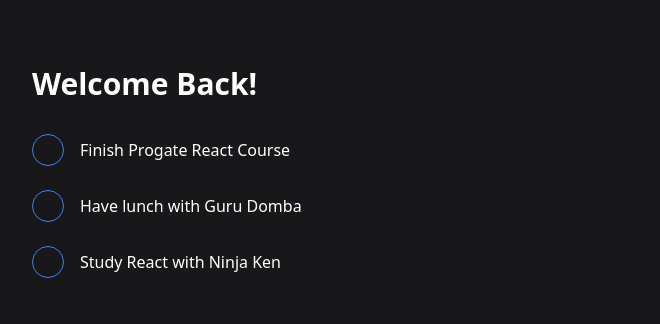
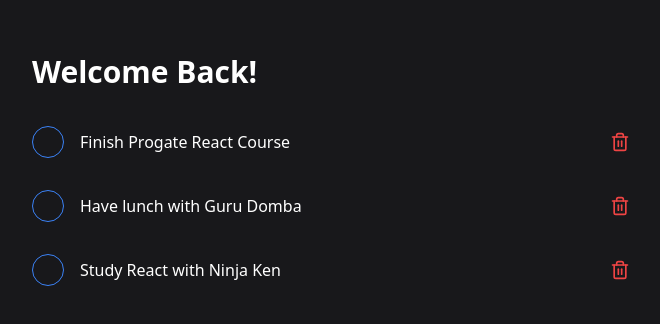
Before and after one commit to anggriawan-r/react-todo-app, a React (Vite) app: page / in a window 1280 px wide. Shown: the part 244-568 px from the top of the page, without its empty margins (304-964 px from the left). Built offline with nearby package versions, Linux system fonts and the light colour scheme.

Commit message:
Tambah fitur hapus todo

```diff
--- a/src/App.jsx
+++ b/src/App.jsx
@@ -31,11 +31,22 @@ export default function App() {
     setTodos(updateTodos);
   };
 
+  const deleteTodo = (todoId) => {
+    const updateTodos = todos.filter((todo) => {
+      return todo.id !== todoId;
+    });
+    setTodos(updateTodos);
+  };
+
   return (
     <main className="bg-zinc-900 relative flex flex-col min-h-screen text-white justify-center">
       <MaxWIdthWrapper>
         <h1 className="text-3xl font-bold py-8">Welcome Back!</h1>
-        <Todos todos={todos} toggleCompleted={toggleCompleted} />
+        <Todos
+          todos={todos}
+          toggleCompleted={toggleCompleted}
+          deleteTodo={deleteTodo}
+        />
       </MaxWIdthWrapper>
     </main>
   );
--- /dev/null
+++ b/src/components/Checkbox.jsx
@@ -0,0 +1,19 @@
+import { Check } from 'lucide-react';
+
+export default function Checkbox({ toggleCompleted, todoId }) {
+  return (
+    <div className="relative flex items-center">
+      <input
+        type="checkbox"
+        className="peer size-8 cursor-pointer appearance-none rounded-full border border-blue-500 checked:border-blue-500 checked:bg-blue-500 checked:text-white"
+        onChange={() => toggleCompleted(todoId)}
+      />
+      <span className="size-12 bg-blue-500 opacity-0 rounded-full pointer-events-none absolute left-1/2 -translate-x-1/2 peer-hover:opacity-25 transition-opacity"></span>
+      <Check
+        className="text-white absolute left-1/2 -translate-x-1/2 pointer-events-none invisible peer-checked:visible"
+        strokeWidth={3}
+        size={24}
+      />
+    </div>
+  );
+}
--- a/src/components/TodoItem.jsx
+++ b/src/components/TodoItem.jsx
@@ -1,24 +1,24 @@
-import { Check } from 'lucide-react';
+import { Trash2 } from 'lucide-react';
+import Checkbox from './Checkbox';
 
-function TodoItem({ todo, toggleCompleted }) {
+function TodoItem({ todo, toggleCompleted, deleteTodo }) {
   return (
-    <div className="flex items-center gap-4">
-      <div className="relative flex items-center">
-        <input
-          type="checkbox"
-          className="peer size-8 cursor-pointer appearance-none rounded-full border border-blue-500 checked:border-blue-500 checked:bg-blue-500 checked:text-white"
-          onChange={() => toggleCompleted(todo.id)}
-        />
-        <span className="size-12 bg-blue-500 opacity-0 rounded-full pointer-events-none absolute left-1/2 -translate-x-1/2 peer-hover:opacity-25 transition-opacity"></span>
-        <Check
-          className="text-white absolute left-1/2 -translate-x-1/2 pointer-events-none invisible peer-checked:visible"
-          strokeWidth={3}
-          size={24}
-        />
+    <div className="flex items-center justify-between gap-4">
+      <div className="flex items-center gap-4">
+        <Checkbox toggleCompleted={toggleCompleted} todoId={todo.id} />
+        <p className={todo.completed ? 'line-through opacity-50' : ''}>
+          {todo.title}
+        </p>
       </div>
-      <p className={todo.completed ? 'line-through opacity-50' : ''}>
-        {todo.title}
-      </p>
+
+      <div className="flex gap-2">
+        <button
+          onClick={() => deleteTodo(todo.id)}
+          className="size-10 flex items-center justify-center rounded-md hover:bg-white/15 transition-all"
+        >
+          <Trash2 size={20} className="text-red-500" />
+        </button>
+      </div>
     </div>
   );
 }
--- a/src/components/Todos.jsx
+++ b/src/components/Todos.jsx
@@ -1,11 +1,15 @@
 import TodoItem from './TodoItem';
 
-function Todos({ todos, toggleCompleted }) {
+function Todos({ todos, toggleCompleted, deleteTodo }) {
   return (
     <div className="flex flex-col gap-6">
       {todos.map((todo) => (
-        // <p key={todo.id}>{todo.title}</p>
-        <TodoItem key={todo.id} todo={todo} toggleCompleted={toggleCompleted} />
+        <TodoItem
+          key={todo.id}
+          todo={todo}
+          toggleCompleted={toggleCompleted}
+          deleteTodo={deleteTodo}
+        />
       ))}
     </div>
   );
```
